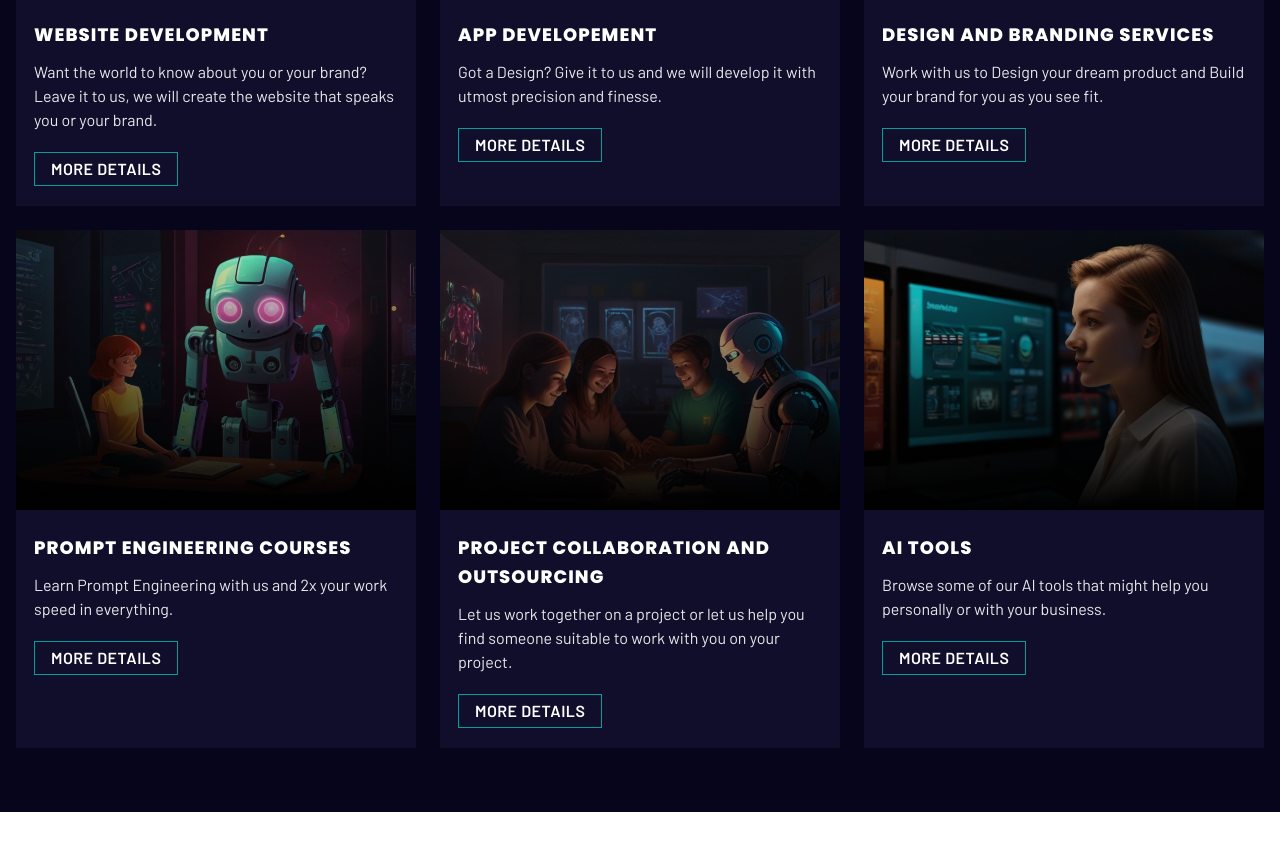
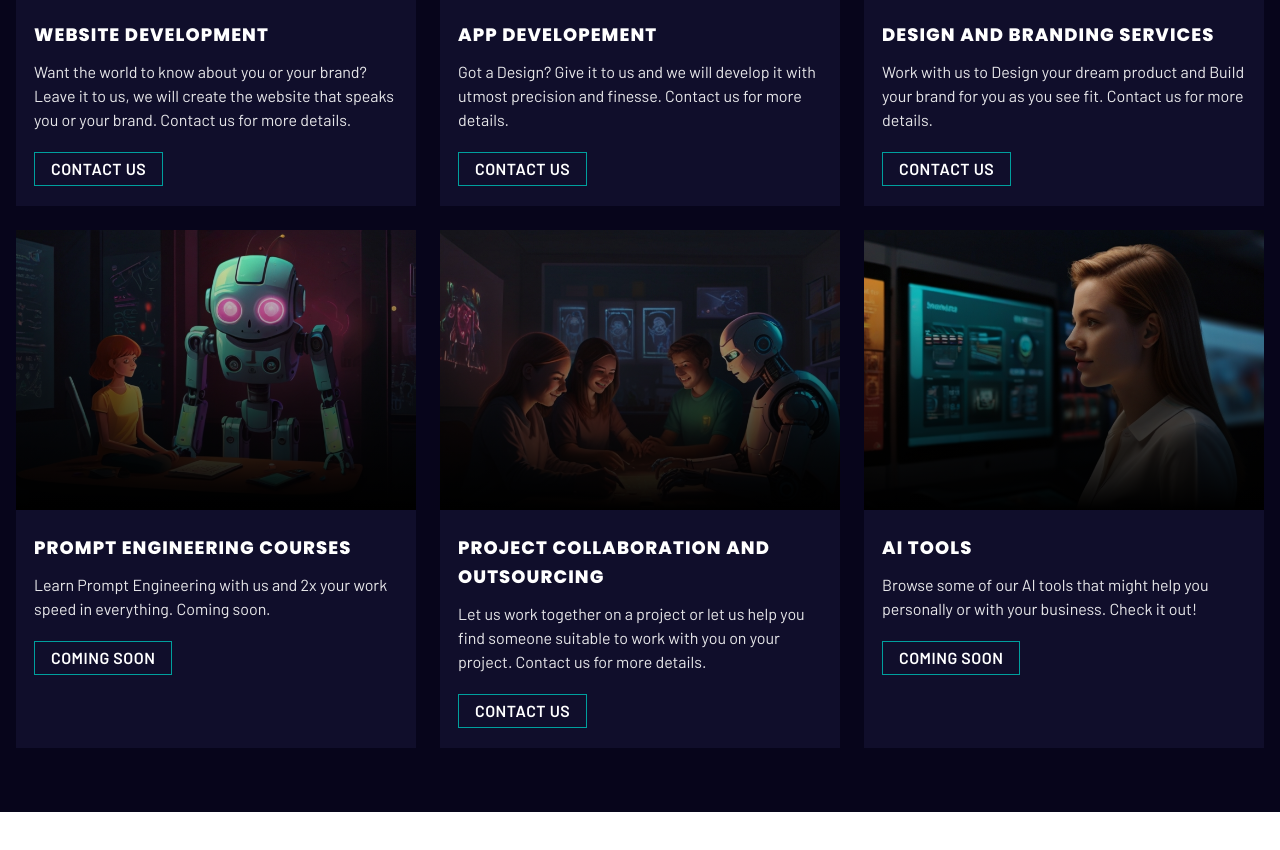
Before and after one commit to KALIPEM/gen0, a plain HTML site: page index.html in a window 1280 px wide. Shown: the part 1303-2153 px from the top of the page. Drawn offline with nearby package versions, Linux system fonts and the light colour scheme; a web font is replaced by a local one.

```diff
--- a/index.html
+++ b/index.html
@@ -125,7 +125,7 @@
                             <div class = "flex flex-col sm:flex-row justify-between items-start flex-wrap">
                                 <div class = "py-1">
                                     <h4 class = "text-white uppercase game-card-title">Website Development</h4>
-                                    <p class = "para-text">Want the world to know about you or your brand? Leave it to us, we will create the website that speaks you or your brand.</p>
+                                    <p class = "para-text">Want the world to know about you or your brand? Leave it to us, we will create the website that speaks you or your brand. Contact us for more details.</p>
                                 </div>
                                 <div class = "star-rating mt-2 sm:mt-0 py-1" style="display: none;">
                                     <img src = "assets/icons/star-green.svg">
@@ -149,7 +149,7 @@
                                 </div>
 
                                 <div class = "flex flex-col items-end justify-between">
-                                    <a href = "#" class = "btn-primary uppercase">More Details</a>
+                                    <a href = "#contactus" class = "btn-primary uppercase">Contact us</a>
                                 </div>
                             </div>
                         </div>
@@ -167,7 +167,7 @@
                             <div class = "flex flex-col sm:flex-row justify-between items-start flex-wrap">
                                 <div class = "py-1">
                                     <h4 class = "text-white uppercase game-card-title">App Developement</h4>
-                                    <p class = "para-text">Got a Design? Give it to us and we will develop it with utmost precision and finesse.</p>
+                                    <p class = "para-text">Got a Design? Give it to us and we will develop it with utmost precision and finesse. Contact us for more details.</p>
                                 </div>
                                 <div class = "star-rating mt-2 sm:mt-0 py-1" style="display: none;">
                                     <img src = "assets/icons/star-green.svg">
@@ -191,7 +191,7 @@
                                 </div>
 
                                 <div class = "flex flex-col items-end justify-between">
-                                    <a href = "#" class = "btn-primary uppercase">More Details</a>
+                                    <a href = "#contactus" class = "btn-primary uppercase">Contact us</a>
                                 </div>
                             </div>
                         </div>
@@ -209,7 +209,7 @@
                             <div class = "flex flex-col sm:flex-row justify-between items-start flex-wrap">
                                 <div class = "py-1">
                                     <h4 class = "text-white uppercase game-card-title">Design and Branding Services</h4>
-                                    <p class = "para-text">Work with us to Design your dream product and Build your brand for you as you see fit.</p>
+                                    <p class = "para-text">Work with us to Design your dream product and Build your brand for you as you see fit. Contact us for more details.</p>
                                 </div>
                                 <div class = "star-rating mt-2 sm:mt-0 py-1" style="display: none;">
                                     <img src = "assets/icons/star-green.svg">
@@ -233,7 +233,7 @@
                                 </div>
 
                                 <div class = "flex flex-col items-end justify-between">
-                                    <a href = "#" class = "btn-primary uppercase">More Details</a>
+                                    <a href = "#contactus" class = "btn-primary uppercase">Contact us</a>
                                 </div>
                             </div>
                         </div>
@@ -251,7 +251,7 @@
                             <div class = "flex flex-col sm:flex-row justify-between items-start flex-wrap">
                                 <div class = "py-1">
                                     <h4 class = "text-white uppercase game-card-title">Prompt Engineering courses</h4>
-                                    <p class = "para-text">Learn Prompt Engineering with us and 2x your work speed in everything.</p>
+                                    <p class = "para-text">Learn Prompt Engineering with us and 2x your work speed in everything. Coming soon.</p>
                                 </div>
                                 <div class = "star-rating mt-2 sm:mt-0 py-1" style="display: none;">
                                     <img src = "assets/icons/star-green.svg">
@@ -275,7 +275,7 @@
                                 </div>
 
                                 <div class = "flex flex-col items-end justify-between">
-                                    <a href = "#" class = "btn-primary uppercase">More Details</a>
+                                    <a href = "#" class = "btn-primary uppercase">Coming soon</a>
                                 </div>
                             </div>
                         </div>
@@ -293,7 +293,7 @@
                             <div class = "flex flex-col sm:flex-row justify-between items-start flex-wrap">
                                 <div class = "py-1">
                                     <h4 class = "text-white uppercase game-card-title">Project Collaboration and Outsourcing</h4>
-                                    <p class = "para-text">Let us work together on a project or let us help you find someone suitable to work with you on your project.</p>
+                                    <p class = "para-text">Let us work together on a project or let us help you find someone suitable to work with you on your project. Contact us for more details.</p>
                                 </div>
                                 <div class = "star-rating mt-2 sm:mt-0 py-1" style="display: none;">
                                     <img src = "assets/icons/star-green.svg">
@@ -317,7 +317,7 @@
                                 </div>
 
                                 <div class = "flex flex-col items-end justify-between">
-                                    <a href = "#" class = "btn-primary uppercase">More Details</a>
+                                    <a href = "#contactus" class = "btn-primary uppercase">Contact us</a>
                                 </div>
                             </div>
                         </div>
@@ -335,7 +335,7 @@
                             <div class = "flex flex-col sm:flex-row justify-between items-start flex-wrap">
                                 <div class = "py-1">
                                     <h4 class = "text-white uppercase game-card-title">AI Tools</h4>
-                                    <p class = "para-text">Browse some of our AI tools that might help you personally or with your business.</p>
+                                    <p class = "para-text">Browse some of our AI tools that might help you personally or with your business. Check it out!</p>
                                 </div>
                                 <div class = "star-rating mt-2 sm:mt-0 py-1" style="display: none;">
                                     <img src = "assets/icons/star-green.svg">
@@ -359,7 +359,7 @@
                                 </div>
 
                                 <div class = "flex flex-col items-end justify-between">
-                                    <a href = "#" class = "btn-primary uppercase">More Details</a>
+                                    <a href = "#" class = "btn-primary uppercase">Coming soon</a>
                                 </div>
                             </div>
                         </div>
```
Also changed, not shown: dist/main.css.
